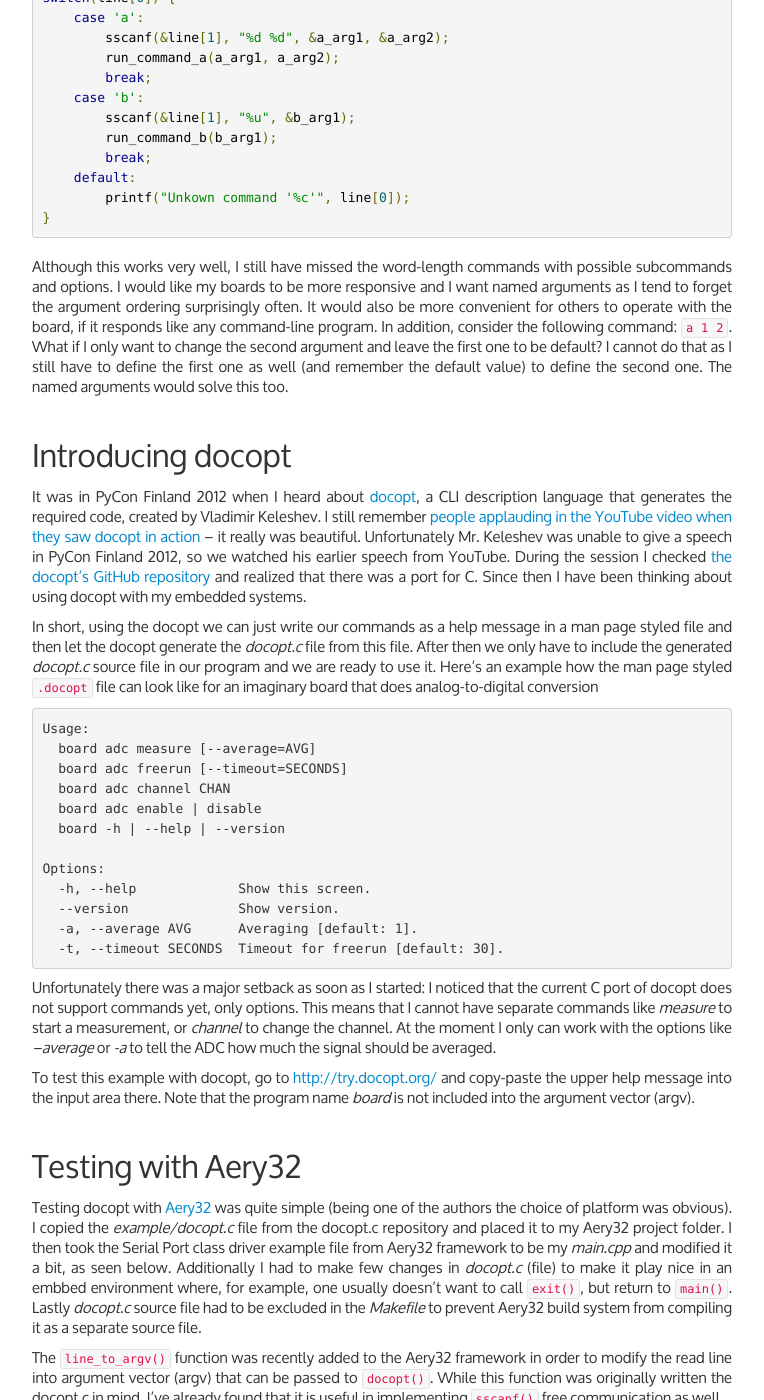
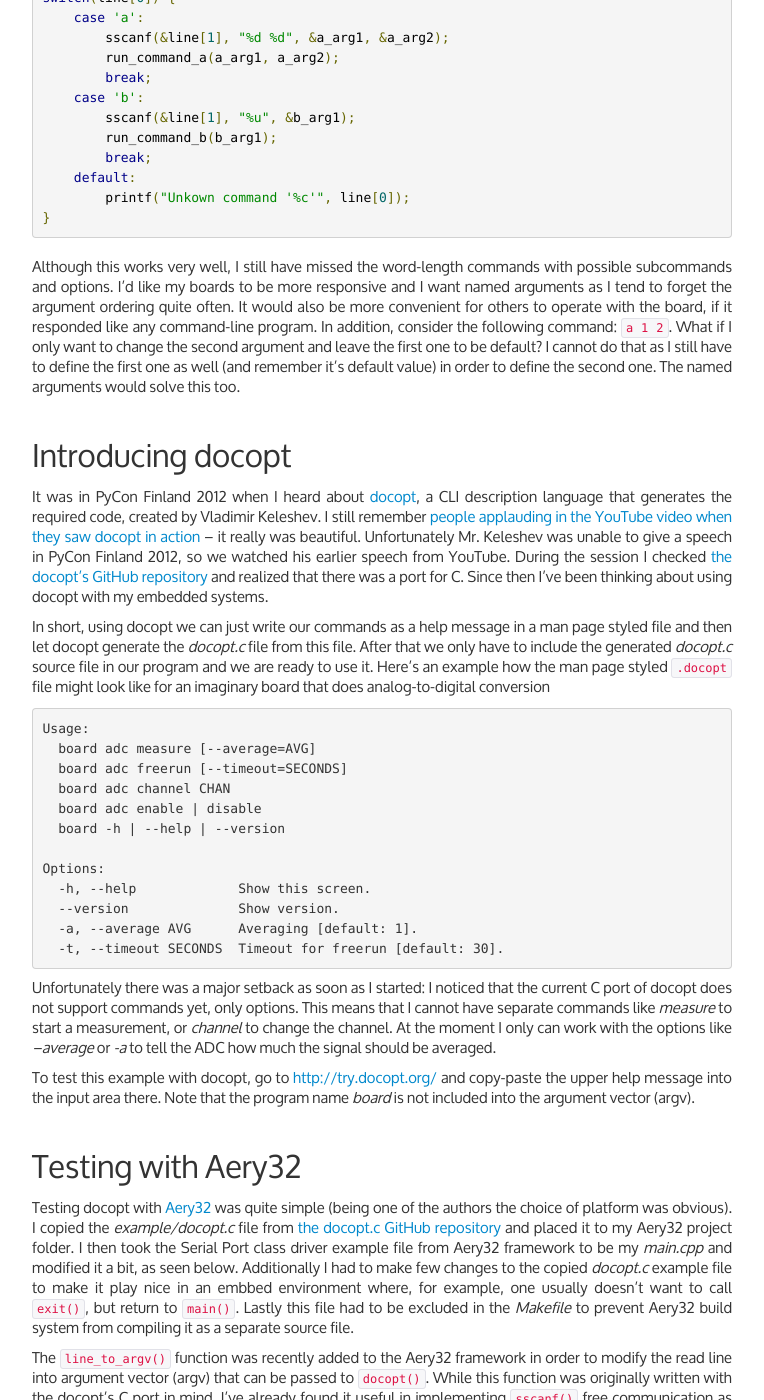
Before and after one commit to kblomqvist/kblomqvist.github.com, a Jekyll site: the page built from _posts/2013-03-21-creating-beatiful-command-line-interfaces-for-embedded-systems-part1.md, in a window 1280 px wide and 1400 px high, scrolled down 376 px. Shown: the whole window, without its empty margins (258-1022 px from the left). Built offline with Jekyll 4.4.1, drawn with Linux system fonts in a browser that asks for light colours; Markdown is read by kramdown in place of the engine named in the settings; comment, search, counter and statistics services are not loaded; some of the changed text lies outside the part shown.

Commit message:
Update 2013-03-21-creating-beatiful-command-line-interfaces-for-embedded-systems-part1.md

```diff
--- a/_posts/2013-03-21-creating-beatiful-command-line-interfaces-for-embedded-systems-part1.md
+++ b/_posts/2013-03-21-creating-beatiful-command-line-interfaces-for-embedded-systems-part1.md
@@ -10,7 +10,7 @@ Ever since I managed to send my first character from my PC to
 a microcontroller, I've had an itch to implement a beautiful
 CLI for all of my hardware. So far I've settled to using single
 character commands followed by positional arguments, which I parse
-with `sscanf()` like this
+with `sscanf()` like this:
 
 <pre class="prettyprint lang-c">
 getline(line);
@@ -29,32 +29,32 @@ switch(line[0]) {
 </pre>
 
 Although this works very well, I still have missed the word-length commands with
-possible subcommands and options. I would like my boards to be more responsive and I
-want named arguments as I tend to forget the argument ordering surprisingly often.
-It would also be more convenient for others to operate with the board, if it responds like any
+possible subcommands and options. I'd like my boards to be more responsive and I
+want named arguments as I tend to forget the argument ordering quite often.
+It would also be more convenient for others to operate with the board, if it responded like any
 command-line program. In addition, consider the following command: `a 1 2`. What if I only want
 to change the second argument and leave the first one to be default?
-I cannot do that as I still have to define the first one as well (and remember the default value)
-to define the second one. The named arguments would solve this too.
+I cannot do that as I still have to define the first one as well (and remember it's default value)
+in order to define the second one. The named arguments would solve this too.
 
 Introducing docopt
 ------------------
-It was in PyCon Finland 2012 when
-I heard about [docopt](http://docopt.org/), a CLI description language that
+It was in PyCon Finland 2012 when I heard about [docopt](http://docopt.org/),
+a CLI description language that
 generates the required code, created by Vladimir Keleshev. I still remember
 [people applauding in the YouTube video when they saw docopt in action](http://www.youtube.com/watch?v=pXhcPJK5cMc&feature=player_detailpage#t=417s)
 -- it really was beautiful. Unfortunately Mr. Keleshev
 was unable to give a speech in PyCon Finland 2012, so we watched his
 earlier speech from YouTube. During the session I checked [the docopt's
 GitHub repository](https://github.com/docopt/docopt.c) and realized that
-there was a port for C. Since then I have been thinking about using docopt
+there was a port for C. Since then I've been thinking about using docopt
 with my embedded systems.
 
-In short, using the docopt we can just write our commands as a
-help message in a man page styled file and then let the docopt generate
-the *docopt.c* file from this file. After then we only have to include
+In short, using docopt we can just write our commands as a
+help message in a man page styled file and then let docopt generate
+the *docopt.c* file from this file. After that we only have to include
 the generated *docopt.c* source file in our program and we are ready to use it.
-Here's an example how the man page styled `.docopt` file can look like
+Here's an example how the man page styled `.docopt` file might look like
 for an imaginary board that does analog-to-digital conversion
 
 <pre>
@@ -87,19 +87,19 @@ Testing with Aery32
 -------------------
 Testing docopt with [Aery32](http://www.aery32.com) was quite simple
 (being one of the authors the choice of platform was obvious). I copied
-the *example/docopt.c* file from the docopt.c repository and placed it
+the *example/docopt.c* file from [the docopt.c GitHub repository](https://github.com/docopt/docopt.c) and placed it
 to my Aery32 project folder. I then took the Serial Port class driver
 example file from Aery32 framework to be my *main.cpp* and modified
-it a bit, as seen below. Additionally I had to make few changes in
-*docopt.c* (file) to make it play nice in an embbed environment where,
+it a bit, as seen below. Additionally I had to make few changes to
+the copied *docopt.c* example file to make it play nice in an embbed environment where,
 for example, one usually doesn't want to call `exit()`, but return to
-`main()`. Lastly *docopt.c* source file had to be excluded in the *Makefile*
+`main()`. Lastly this file had to be excluded in the *Makefile*
 to prevent Aery32 build system from compiling it as a separate source file.
 
 The `line_to_argv()` function was recently added to the Aery32 framework
 in order to modify the read line into argument vector (argv) that can be
-passed to `docopt()`. While this function was originally written the
-docopt.c in mind, I've already found that it is useful in implementing
+passed to `docopt()`. While this function was originally written with the
+docopt's C port in mind, I've already found it useful in implementing
 `sscanf()` free communication as well.
 
 <pre class="prettyprint lang-c">
@@ -190,7 +190,7 @@ loop saying *"--foo is not recognized"*, and the C++ compiler gives several warn
 of <em>"deprecated conversion from string constant to 'char*'"</em>.
 
 Finally here's an example how the embedded main loop could look like when
-everything is in place. See that I have already modified the `docopt()`
+everything is in place. See that I've already modified the `docopt()`
 function to take a pointer to the *args* record.
 
 <pre class="prettyprint lang-c">
```
